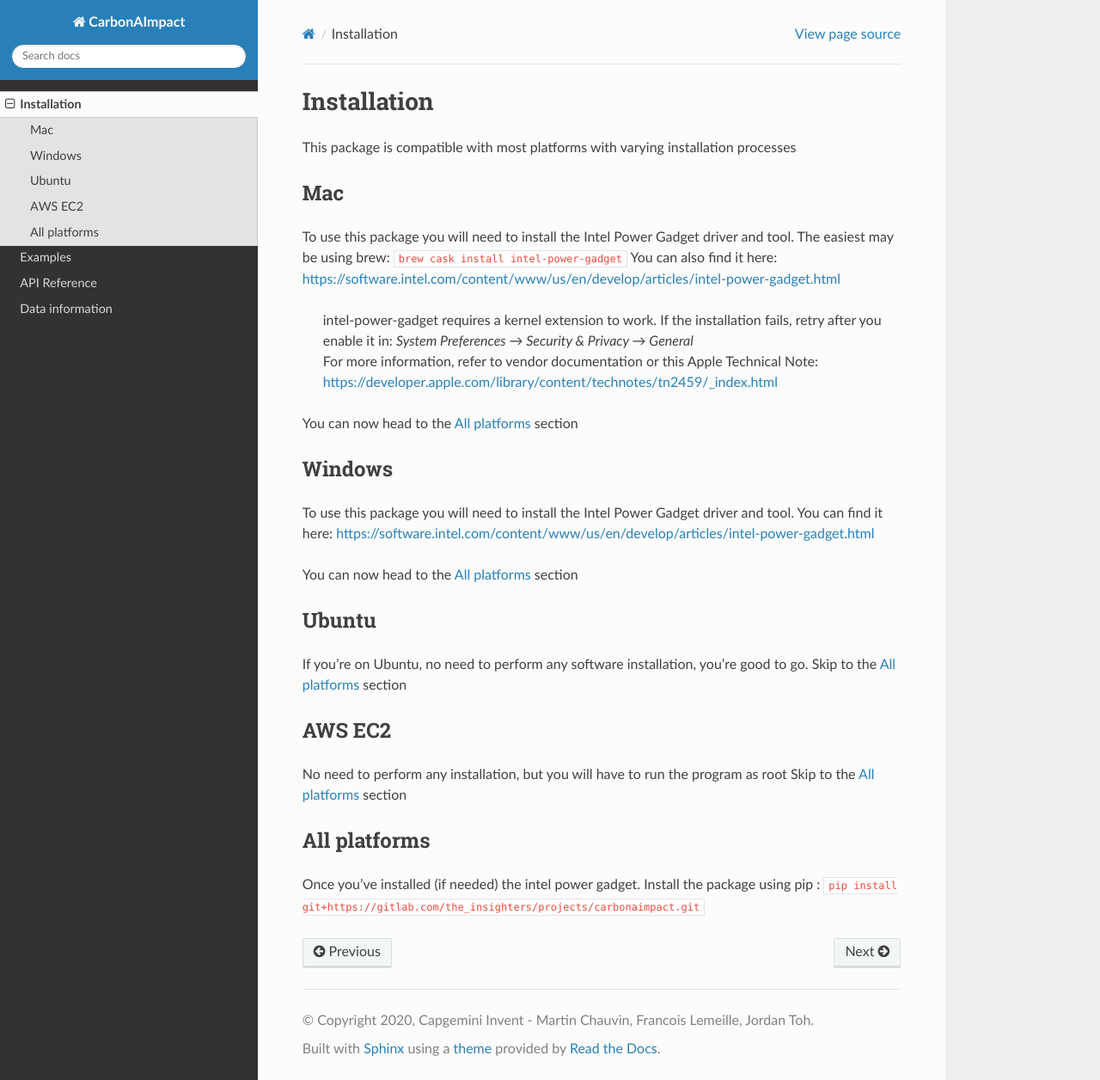
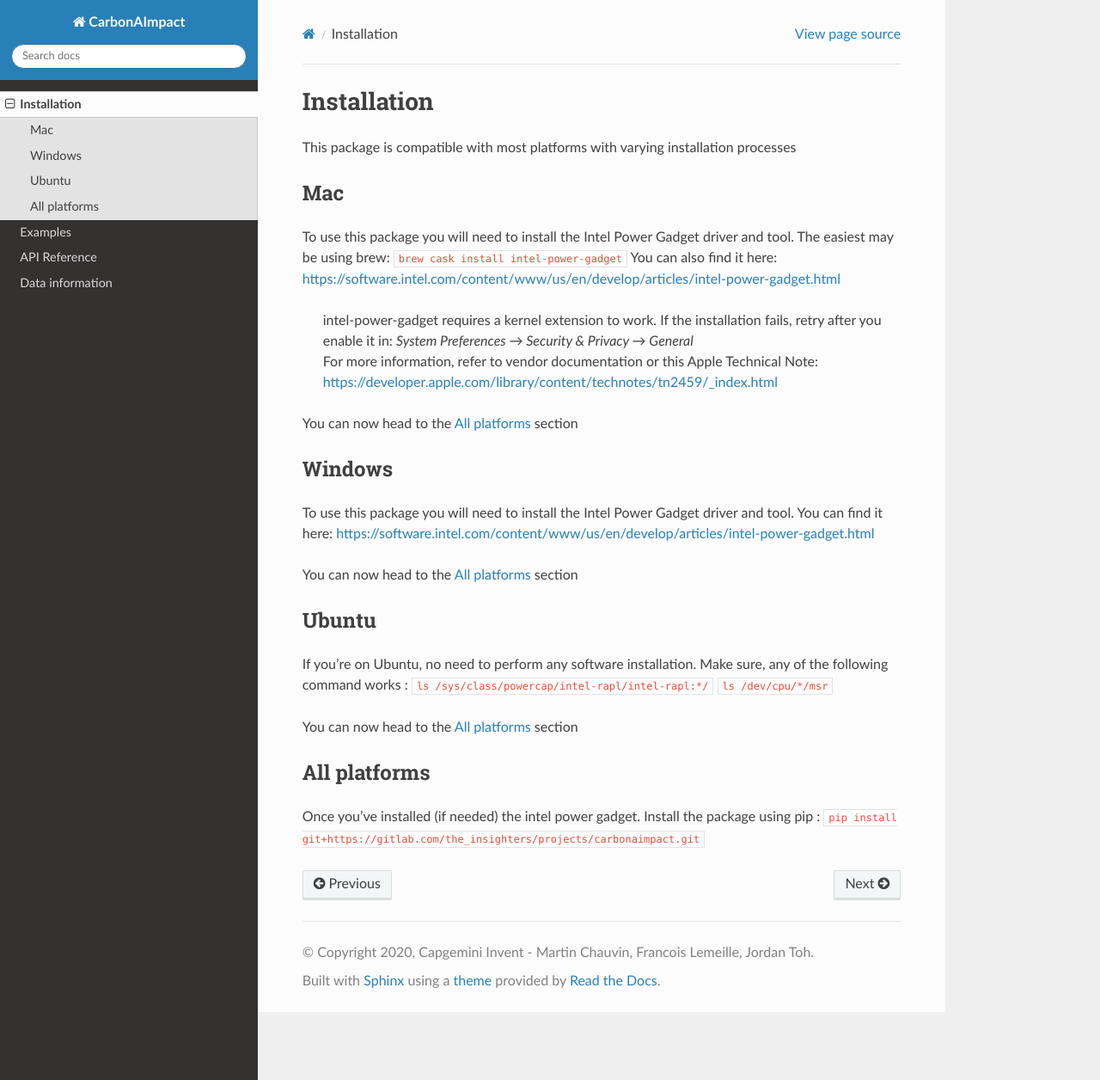
Before and after one commit to Capgemini-Invent-France/CarbonAI, a Sphinx documentation site: the page built from docs/source/installation.rst, in a window 1280 px wide and 1256 px high. Shown: the whole window at 86% size. Built offline with Sphinx 7.4.7 and the Read the Docs theme 2.0.0, drawn with Linux system fonts in a browser that asks for light colours.

Commit message:
Enhance doc on ubuntu compatibility, issue #16

```diff
--- a/docs/source/installation.rst
+++ b/docs/source/installation.rst
@@ -26,13 +26,13 @@ You can now head to the `All platforms`_ section
 
 Ubuntu
 ------
-If you're on Ubuntu, no need to perform any software installation, you're good to go.
-Skip to the `All platforms`_ section
+If you're on Ubuntu, no need to perform any software installation.
+Make sure, any of the following command works :
+``ls /sys/class/powercap/intel-rapl/intel-rapl:*/``
+``ls /dev/cpu/*/msr``
 
-AWS EC2
--------
-No need to perform any installation, but you will have to run the program as root
-Skip to the `All platforms`_ section
+You can now head to the `All platforms`_ section
+
 
 All platforms
 -------------
```
